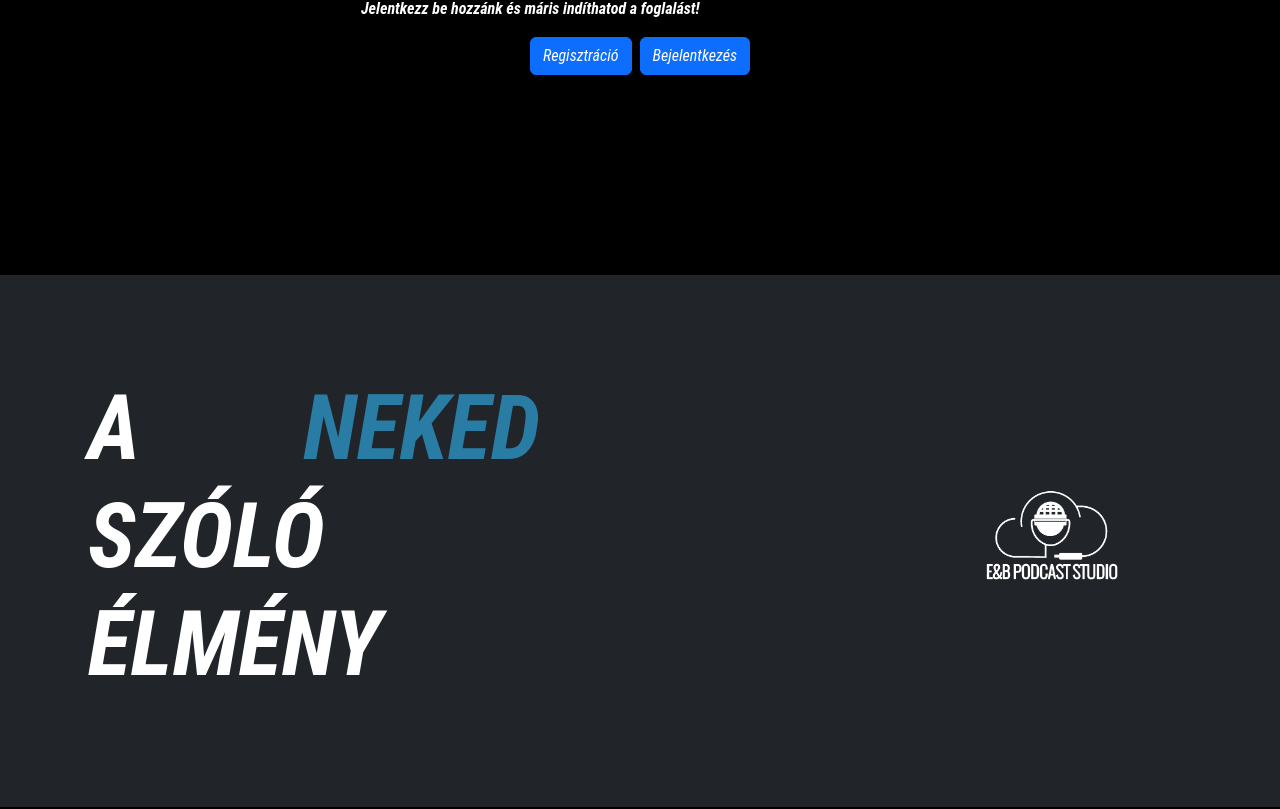
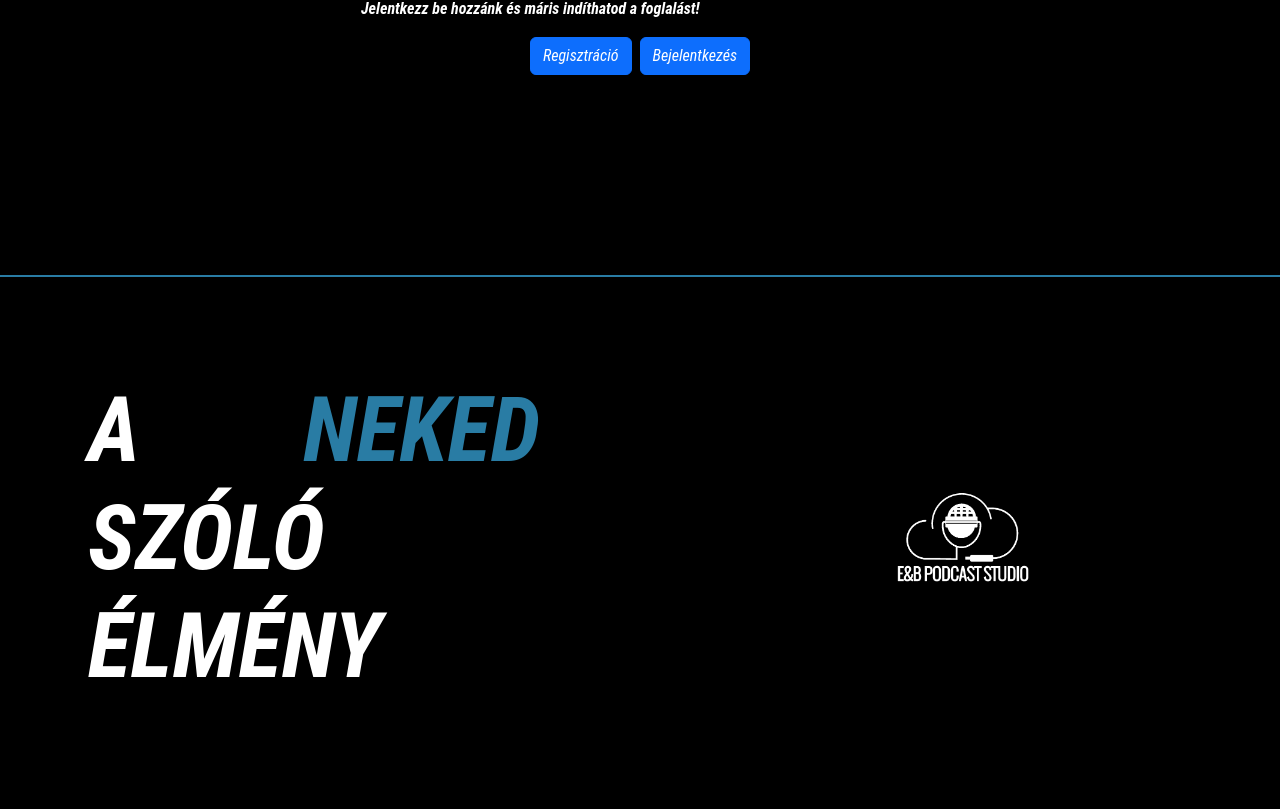
Before and after one commit to KovacsBalazs-Lefti/EandBPodcastStudio-frontend, a React (Vite) app: page / in a window 1280 px wide. Shown: the part 2857-3666 px from the top of the page. Built offline with nearby package versions, Linux system fonts and the light colour scheme; no server answers.

Commit message:
footer elkészítése-kész

```diff
--- a/src/components/Layout.jsx
+++ b/src/components/Layout.jsx
@@ -44,13 +44,13 @@ function Layout() {
                 </div>
             </div>
             <Outlet />
-            <footer className="container-fluid bg-dark">
+            <footer className="container-fluid" style={{backgroundColor: "black", borderTop: "2px solid #297CA4"}}>
                 <div className="row">
-                    <div className="col-sm-6 text-white text-lef d-flex align-items-center" style={{padding: "50px"}}>
+                    <div className="col-12 col-md-6 text-white text-lef d-flex align-items-center" style={{padding: "50px"}}>
                     <h1 className="main-headingtitle">A <span className="ChangeHeadText"> NEKED </span> SZÓLÓ <br /> ÉLMÉNY</h1>
                     </div>
-                    <div className="col-sm-6 text-right d-flex justify-content-end align-items-center">
-                        <img src="/images/logoblack.png" alt="" className="img-fluid" style={{marginRight: "150px", maxWidth: "150px", maxHeight:"150px", float:"right"}} />
+                    <div className="col-12 col-md-6 d-flex justify-content-center align-items-center">
+                        <img src="/images/logoblack.png" alt="" className="img-fluid" style={{ maxWidth: "150px", maxHeight:"150px"}} />
                     </div>
                 </div>
             </footer>
```
